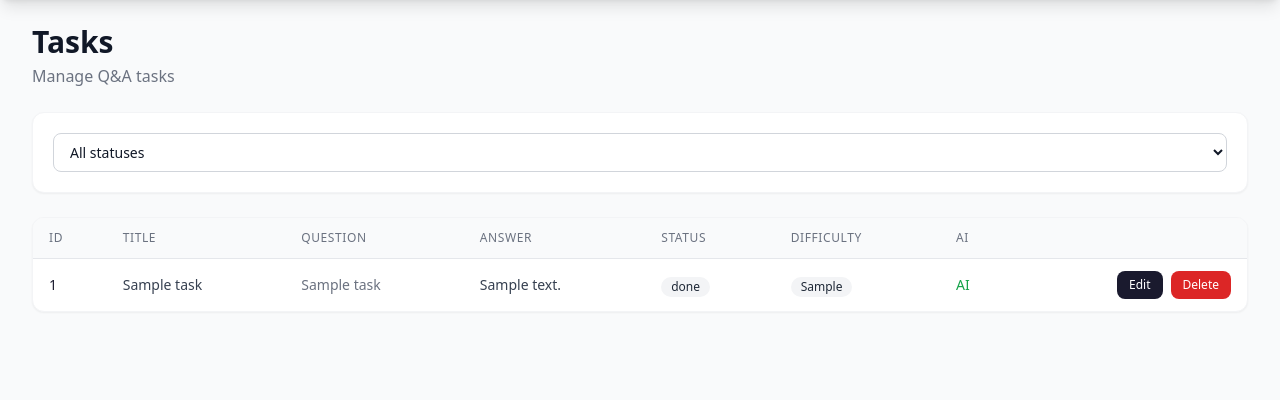
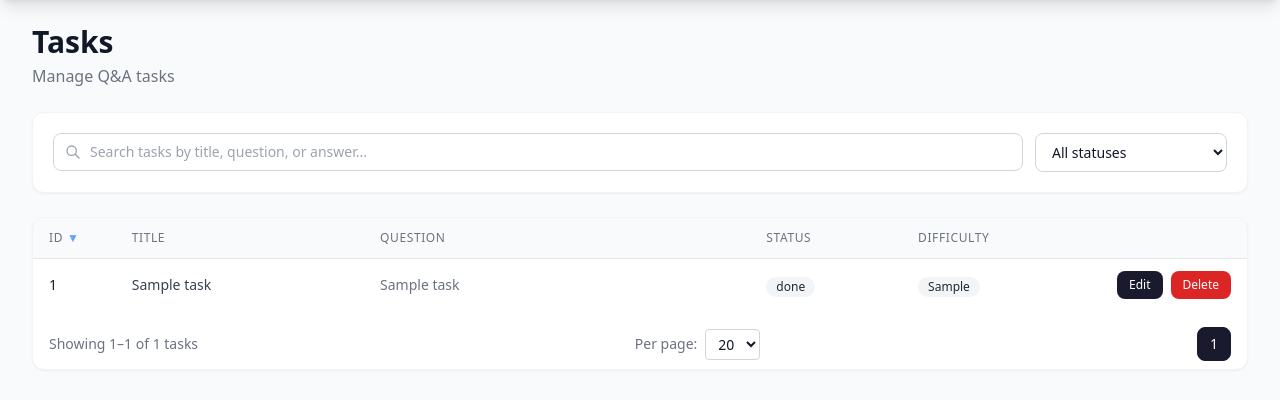
Before and after one commit to fworks-tech/arxiv-manager, a FastAPI app: page /tasks in a window 1280 px wide. Shown: the part 64-464 px from the top of the page. Run offline with FastAPI, Linux system fonts and the light colour scheme; tables that the repository leaves empty hold one stand-in row (values such as "Sample post"); some libraries are stand-ins or nearby versions.

Commit message:
feat(web): tasks table UX — search, sort, pagination, resizable columns (#18)
* feat(web): tasks table UX — search, sort, pagination, resizable columns

- Remove unused "AI" column from tasks table
- Add GET /tasks/table HTMX endpoint with search, sort, filter, pagination
- Add search input (debounced 300ms) across title, question, answer fields
- Add clickable column sort with directional arrows
- Add pagination controls (20/50 per page) with page range
- Add resizable columns via drag handles (widths saved to localStorage)
- Status filter converted from form-submit to HTMX swap

* fix(web): URL-encode search param in task table links

- Apply urlencode filter to q parameter in sort_link macro and all pagination links
- Prevents broken URLs when search queries contain spaces or special chars
- Extract _apply_task_filters helper to deduplicate filter logic

```diff
--- a/src/arxiv_manager/web/templates/tasks.html
+++ b/src/arxiv_manager/web/templates/tasks.html
@@ -7,9 +7,34 @@
 </div>
 
 <div class="bg-white dark:bg-gray-800 rounded-xl shadow-sm border border-gray-100 dark:border-gray-700 p-4 sm:p-5 mb-6">
-    <form method="get" action="/tasks" class="flex flex-col sm:flex-row gap-3">
+    <div class="flex flex-col sm:flex-row gap-3">
         <div class="flex-1">
-            <select name="status" onchange="this.form.submit()" class="w-full px-3 py-2 border border-gray-300 dark:border-gray-600 rounded-lg text-sm bg-white dark:bg-gray-700 text-gray-900 dark:text-gray-100 focus:ring-2 focus:ring-[#1a1a2e]/20 focus:border-[#1a1a2e]">
+            <div class="relative">
+                <span class="absolute inset-y-0 left-0 pl-3 flex items-center pointer-events-none">
+                    <svg class="h-4 w-4 text-gray-400" fill="none" stroke="currentColor" viewBox="0 0 24 24"><path stroke-linecap="round" stroke-linejoin="round" stroke-width="2" d="M21 21l-6-6m2-5a7 7 0 11-14 0 7 7 0 0114 0z"/></svg>
+                </span>
+                <input type="text"
+                       name="q"
+                       placeholder="Search tasks by title, question, or answer..."
+                       hx-get="/tasks/table"
+                       hx-trigger="keyup changed delay:300ms, search"
+                       hx-target="#tasks-table-container"
+                       hx-include="[name=status]"
+                       hx-indicator="#search-spinner"
+                       value="{{ q if q is defined else '' }}"
+                       class="w-full pl-9 pr-8 py-2 border border-gray-300 dark:border-gray-600 rounded-lg text-sm bg-white dark:bg-gray-700 text-gray-900 dark:text-gray-100 placeholder-gray-400 dark:placeholder-gray-500 focus:ring-2 focus:ring-[#1a1a2e]/20 focus:border-[#1a1a2e]">
+                <span id="search-spinner" class="htmx-indicator absolute inset-y-0 right-0 pr-3 flex items-center">
+                    <svg class="animate-spin h-4 w-4 text-gray-400" fill="none" viewBox="0 0 24 24"><circle class="opacity-25" cx="12" cy="12" r="10" stroke="currentColor" stroke-width="4"/><path class="opacity-75" fill="currentColor" d="M4 12a8 8 0 018-8V0C5.373 0 0 5.373 0 12h4z"/></svg>
+                </span>
+            </div>
+        </div>
+        <div class="sm:w-48">
+            <select name="status"
+                    hx-get="/tasks/table"
+                    hx-trigger="change"
+                    hx-target="#tasks-table-container"
+                    hx-include="[name=q]"
+                    class="w-full px-3 py-2 border border-gray-300 dark:border-gray-600 rounded-lg text-sm bg-white dark:bg-gray-700 text-gray-900 dark:text-gray-100 focus:ring-2 focus:ring-[#1a1a2e]/20 focus:border-[#1a1a2e]">
                 <option value="">All statuses</option>
                 <option value="draft" {% if status_filter == 'draft' %}selected{% endif %}>Draft</option>
                 <option value="validated" {% if status_filter == 'validated' %}selected{% endif %}>Validated</option>
@@ -18,75 +43,89 @@
                 <option value="rework" {% if status_filter == 'rework' %}selected{% endif %}>Rework</option>
             </select>
         </div>
-    </form>
+    </div>
 </div>
 
-{% if tasks %}
 <div class="bg-white dark:bg-gray-800 rounded-xl shadow-sm border border-gray-100 dark:border-gray-700 overflow-hidden">
-    <div class="overflow-x-auto">
-        <table class="min-w-full divide-y divide-gray-200 dark:divide-gray-700">
-            <thead class="bg-gray-50 dark:bg-gray-700/50">
-                <tr>
-                    <th class="px-4 py-3 text-left text-xs font-medium text-gray-500 dark:text-gray-400 uppercase tracking-wider">ID</th>
-                    <th class="px-4 py-3 text-left text-xs font-medium text-gray-500 dark:text-gray-400 uppercase tracking-wider">Title</th>
-                    <th class="px-4 py-3 text-left text-xs font-medium text-gray-500 dark:text-gray-400 uppercase tracking-wider hidden sm:table-cell">Question</th>
-                    <th class="px-4 py-3 text-left text-xs font-medium text-gray-500 dark:text-gray-400 uppercase tracking-wider hidden md:table-cell">Answer</th>
-                    <th class="px-4 py-3 text-left text-xs font-medium text-gray-500 dark:text-gray-400 uppercase tracking-wider">Status</th>
-                    <th class="px-4 py-3 text-left text-xs font-medium text-gray-500 dark:text-gray-400 uppercase tracking-wider hidden sm:table-cell">Difficulty</th>
-                    <th class="px-4 py-3 text-left text-xs font-medium text-gray-500 dark:text-gray-400 uppercase tracking-wider hidden lg:table-cell">AI</th>
-                    <th class="px-4 py-3 text-right text-xs font-medium text-gray-500 dark:text-gray-400 uppercase tracking-wider"></th>
-                </tr>
-            </thead>
-            <tbody class="divide-y divide-gray-100 dark:divide-gray-700">
-                {% for t in tasks %}
-                <tr class="hover:bg-gray-50 dark:hover:bg-gray-700/50 transition-colors">
-                    <td class="px-4 py-3 text-sm font-medium text-[#1a1a2e] dark:text-blue-400">{{ t.id }}</td>
-                    <td class="px-4 py-3 text-sm text-gray-700 dark:text-gray-300 max-w-[120px] sm:max-w-[200px] truncate">{{ t.title[:30] }}{% if t.title|length > 30 %}…{% endif %}</td>
-                    <td class="px-4 py-3 text-sm text-gray-500 dark:text-gray-400 max-w-[200px] truncate hidden sm:table-cell">{{ t.question[:40] }}{% if t.question|length > 40 %}…{% endif %}</td>
-                    <td class="px-4 py-3 text-sm text-gray-700 dark:text-gray-300 hidden md:table-cell">{{ t.answer }}</td>
-                    <td class="px-4 py-3">
-                        <span class="inline-flex items-center px-2.5 py-0.5 rounded-full text-xs font-medium
-                            {% if t.status == 'draft' %}bg-yellow-100 text-yellow-800 dark:bg-yellow-900 dark:text-yellow-200
-                            {% elif t.status == 'validated' %}bg-blue-100 text-blue-800 dark:bg-blue-900 dark:text-blue-200
-                            {% elif t.status == 'submitted' %}bg-purple-100 text-purple-800 dark:bg-purple-900 dark:text-purple-200
-                            {% elif t.status == 'approved' %}bg-green-100 text-green-800 dark:bg-green-900 dark:text-green-200
-                            {% elif t.status == 'rework' %}bg-red-100 text-red-800 dark:bg-red-900 dark:text-red-200
-                            {% else %}bg-gray-100 text-gray-800 dark:bg-gray-700 dark:text-gray-300{% endif %}">
-                            {{ t.status }}
-                        </span>
-                    </td>
-                    <td class="px-4 py-3 hidden sm:table-cell">
-                        {% if t.difficulty %}
-                        <span class="inline-flex items-center px-2.5 py-0.5 rounded-full text-xs font-medium
-                            {% if t.difficulty == 'easy' %}bg-green-100 text-green-800 dark:bg-green-900 dark:text-green-200
-                            {% elif t.difficulty == 'challenging' %}bg-yellow-100 text-yellow-800 dark:bg-yellow-900 dark:text-yellow-200
-                            {% elif t.difficulty == 'hardest' %}bg-red-100 text-red-800 dark:bg-red-900 dark:text-red-200
-                            {% else %}bg-gray-100 text-gray-800 dark:bg-gray-700 dark:text-gray-300{% endif %}">
-                            {{ t.difficulty }}
-                        </span>
-                        {% else %}
-                        <span class="text-gray-400 dark:text-gray-500 text-xs">—</span>
-                        {% endif %}
-                    </td>
-                    <td class="px-4 py-3 text-sm text-gray-500 dark:text-gray-400 hidden lg:table-cell">{% if t.ai_generated %}<span class="text-green-600 dark:text-green-400 font-medium">AI</span>{% else %}<span class="text-gray-400 dark:text-gray-500">Manual</span>{% endif %}</td>
-                    <td class="px-4 py-3 text-right flex items-center gap-2 justify-end">
-                        <a href="/task/{{ t.id }}" class="inline-flex items-center px-3 py-1.5 bg-[#1a1a2e] text-white rounded-lg text-xs font-medium hover:bg-[#16213e] transition-colors">Edit</a>
-                        <button type="button"
-                                hx-post="/api/task/{{ t.id }}/delete"
-                                hx-confirm="Delete task #{{ t.id }}? This cannot be undone."
-                                hx-target="body"
-                                class="inline-flex items-center px-3 py-1.5 bg-red-600 text-white rounded-lg text-xs font-medium hover:bg-red-700 transition-colors">Delete</button>
-                    </td>
-                </tr>
-                {% endfor %}
-            </tbody>
-        </table>
+    <div id="tasks-table-container">
+        {% include "tasks_table.html" %}
     </div>
 </div>
-{% else %}
-<div class="bg-white dark:bg-gray-800 rounded-xl shadow-sm border border-gray-100 dark:border-gray-700 p-8 text-center">
-    <p class="text-gray-400 dark:text-gray-500">No tasks yet.</p>
-    <a href="/images" class="inline-block mt-3 px-4 py-2 bg-[#1a1a2e] text-white rounded-lg text-sm font-medium hover:bg-[#16213e] transition-colors">Go to Image Library</a>
-</div>
-{% endif %}
+
+<script>
+(function() {
+    var STORAGE_KEY = 'tasks-col-widths';
+    var defaults = {col_id:60, col_title:180, col_question:280, col_status:110, col_difficulty:120, col_actions:130};
+
+    function loadWidths() {
+        try { return Object.assign({}, defaults, JSON.parse(localStorage.getItem(STORAGE_KEY))); }
+        catch(e) { return Object.assign({}, defaults); }
+    }
+    function saveWidths(w) { localStorage.setItem(STORAGE_KEY, JSON.stringify(w)); }
+
+    function applyWidths() {
+        var w = loadWidths();
+        var table = document.getElementById('tasks-datatable');
+        if (!table) return;
+        Object.keys(w).forEach(function(k) {
+            var th = table.querySelector('.' + k);
+            if (th) th.style.width = w[k] + 'px';
+        });
+    }
+
+    function initResize() {
+        var table = document.getElementById('tasks-datatable');
+        if (!table) return;
+        var ths = table.querySelectorAll('thead th');
+        ths.forEach(function(th) {
+            if (th.querySelector('a')) return;
+            var handle = document.createElement('div');
+            handle.className = 'col-resize-handle';
+            handle.style.cssText = 'position:absolute;top:0;right:-2px;width:5px;height:100%;cursor:col-resize;z-index:10;';
+            th.style.position = 'relative';
+            th.appendChild(handle);
+
+            var startX, startW;
+            handle.addEventListener('mousedown', function(e) {
+                e.preventDefault();
+                startX = e.clientX;
+                startW = th.offsetWidth;
+                document.body.style.cursor = 'col-resize';
+                document.body.style.userSelect = 'none';
+
+                function onMove(ev) {
+                    var newW = Math.max(50, startW + ev.clientX - startX);
+                    th.style.width = newW + 'px';
+                }
+                function onUp() {
+                    document.removeEventListener('mousemove', onMove);
+                    document.removeEventListener('mouseup', onUp);
+                    document.body.style.cursor = '';
+                    document.body.style.userSelect = '';
+                    var widths = {};
+                    ths.forEach(function(t) {
+                        var cls = Array.from(t.classList).find(function(c) { return c.startsWith('col-'); });
+                        if (cls) widths[cls] = t.offsetWidth;
+                    });
+                    saveWidths(widths);
+                }
+                document.addEventListener('mousemove', onMove);
+                document.addEventListener('mouseup', onUp);
+            });
+        });
+    }
+
+    document.addEventListener('DOMContentLoaded', function() {
+        applyWidths();
+        initResize();
+    });
+
+    document.body.addEventListener('htmx:afterSwap', function(e) {
+        if (e.detail.target.id === 'tasks-table-container') {
+            applyWidths();
+            initResize();
+        }
+    });
+})();
+</script>
 {% endblock %}
--- /dev/null
+++ b/src/arxiv_manager/web/templates/tasks_table.html
@@ -0,0 +1,136 @@
+{% macro sort_link(col, label) %}
+<a href="#"
+   hx-get="/tasks/table?sort={{ col }}&dir={% if sort == col and dir == 'asc' %}desc{% else %}asc{% endif %}&q={{ q | urlencode }}&status={{ status }}&page=1&per_page={{ per_page }}"
+   hx-target="#tasks-table-container"
+   hx-push-url="false"
+   class="select-none hover:text-blue-400 transition-colors">
+    {{ label }}{% if sort == col %}<span class="ml-1 text-blue-400">{% if dir == 'asc' %}&#9650;{% else %}&#9660;{% endif %}</span>{% endif %}
+</a>
+{% endmacro %}
+
+{% if tasks %}
+<div class="overflow-x-auto">
+    <table id="tasks-datatable" class="w-full table-fixed divide-y divide-gray-200 dark:divide-gray-700" style="table-layout: fixed;">
+        <thead class="bg-gray-50 dark:bg-gray-700/50">
+            <tr>
+                <th class="px-4 py-3 text-left text-xs font-medium text-gray-500 dark:text-gray-400 uppercase tracking-wider col-id" style="width:60px;">{{ sort_link('id', 'ID') }}</th>
+                <th class="px-4 py-3 text-left text-xs font-medium text-gray-500 dark:text-gray-400 uppercase tracking-wider col-title" style="width:180px;">{{ sort_link('title', 'Title') }}</th>
+                <th class="px-4 py-3 text-left text-xs font-medium text-gray-500 dark:text-gray-400 uppercase tracking-wider col-question hidden sm:table-cell" style="width:280px;">{{ sort_link('question', 'Question') }}</th>
+                <th class="px-4 py-3 text-left text-xs font-medium text-gray-500 dark:text-gray-400 uppercase tracking-wider col-status" style="width:110px;">{{ sort_link('status', 'Status') }}</th>
+                <th class="px-4 py-3 text-left text-xs font-medium text-gray-500 dark:text-gray-400 uppercase tracking-wider col-difficulty hidden sm:table-cell" style="width:120px;">{{ sort_link('difficulty', 'Difficulty') }}</th>
+                <th class="px-4 py-3 text-right text-xs font-medium text-gray-500 dark:text-gray-400 uppercase tracking-wider col-actions" style="width:130px;"></th>
+            </tr>
+        </thead>
+        <tbody class="divide-y divide-gray-100 dark:divide-gray-700">
+            {% for t in tasks %}
+            <tr class="hover:bg-gray-50 dark:hover:bg-gray-700/50 transition-colors">
+                <td class="px-4 py-3 text-sm font-medium text-[#1a1a2e] dark:text-blue-400 truncate">{{ t.id }}</td>
+                <td class="px-4 py-3 text-sm text-gray-700 dark:text-gray-300 truncate" title="{{ t.title }}">{{ t.title[:30] }}{% if t.title|length > 30 %}…{% endif %}</td>
+                <td class="px-4 py-3 text-sm text-gray-500 dark:text-gray-400 truncate hidden sm:table-cell" title="{{ t.question }}">{{ t.question[:40] }}{% if t.question|length > 40 %}…{% endif %}</td>
+                <td class="px-4 py-3">
+                    <span class="inline-flex items-center px-2.5 py-0.5 rounded-full text-xs font-medium
+                        {% if t.status == 'draft' %}bg-yellow-100 text-yellow-800 dark:bg-yellow-900 dark:text-yellow-200
+                        {% elif t.status == 'validated' %}bg-blue-100 text-blue-800 dark:bg-blue-900 dark:text-blue-200
+                        {% elif t.status == 'submitted' %}bg-purple-100 text-purple-800 dark:bg-purple-900 dark:text-purple-200
+                        {% elif t.status == 'approved' %}bg-green-100 text-green-800 dark:bg-green-900 dark:text-green-200
+                        {% elif t.status == 'rework' %}bg-red-100 text-red-800 dark:bg-red-900 dark:text-red-200
+                        {% else %}bg-gray-100 text-gray-800 dark:bg-gray-700 dark:text-gray-300{% endif %}">
+                        {{ t.status }}
+                    </span>
+                </td>
+                <td class="px-4 py-3 hidden sm:table-cell">
+                    {% if t.difficulty %}
+                    <span class="inline-flex items-center px-2.5 py-0.5 rounded-full text-xs font-medium
+                        {% if t.difficulty == 'easy' %}bg-green-100 text-green-800 dark:bg-green-900 dark:text-green-200
+                        {% elif t.difficulty == 'challenging' %}bg-yellow-100 text-yellow-800 dark:bg-yellow-900 dark:text-yellow-200
+                        {% elif t.difficulty == 'hardest' %}bg-red-100 text-red-800 dark:bg-red-900 dark:text-red-200
+                        {% else %}bg-gray-100 text-gray-800 dark:bg-gray-700 dark:text-gray-300{% endif %}">
+                        {{ t.difficulty }}
+                    </span>
+                    {% else %}
+                    <span class="text-gray-400 dark:text-gray-500 text-xs">—</span>
+                    {% endif %}
+                </td>
+                <td class="px-4 py-3 text-right flex items-center gap-2 justify-end">
+                    <a href="/task/{{ t.id }}" class="inline-flex items-center px-3 py-1.5 bg-[#1a1a2e] text-white rounded-lg text-xs font-medium hover:bg-[#16213e] transition-colors">Edit</a>
+                    <button type="button"
+                            hx-post="/api/task/{{ t.id }}/delete"
+                            hx-confirm="Delete task #{{ t.id }}? This cannot be undone."
+                            hx-target="body"
+                            class="inline-flex items-center px-3 py-1.5 bg-red-600 text-white rounded-lg text-xs font-medium hover:bg-red-700 transition-colors">Delete</button>
+                </td>
+            </tr>
+            {% endfor %}
+        </tbody>
+    </table>
+</div>
+
+<div class="flex flex-col sm:flex-row items-center justify-between gap-3 mt-4 px-4 pb-2">
+    <div class="text-sm text-gray-500 dark:text-gray-400">
+        Showing {{ ((page - 1) * per_page) + 1 }}–{% if page * per_page < total %}{{ page * per_page }}{% else %}{{ total }}{% endif %} of {{ total }} tasks
+    </div>
+    <div class="flex items-center gap-2">
+        <label class="text-sm text-gray-500 dark:text-gray-400">Per page:</label>
+        <select onchange="htmx.ajax('GET', '/tasks/table?sort={{ sort }}&dir={{ dir }}&q={{ q | urlencode }}&status={{ status }}&page=1&per_page=' + this.value, {target:'#tasks-table-container'})"
+                class="px-2 py-1 border border-gray-300 dark:border-gray-600 rounded text-sm bg-white dark:bg-gray-700 text-gray-900 dark:text-gray-100">
+            <option value="20" {% if per_page == 20 %}selected{% endif %}>20</option>
+            <option value="50" {% if per_page == 50 %}selected{% endif %}>50</option>
+        </select>
+    </div>
+    <nav class="flex items-center gap-1">
+        {% if page > 1 %}
+        <a href="#" hx-get="/tasks/table?sort={{ sort }}&dir={{ dir }}&q={{ q | urlencode }}&status={{ status }}&page={{ page - 1 }}&per_page={{ per_page }}" hx-target="#tasks-table-container" hx-push-url="false"
+           class="px-3 py-1.5 text-sm rounded-lg border border-gray-300 dark:border-gray-600 text-gray-700 dark:text-gray-300 hover:bg-gray-100 dark:hover:bg-gray-700 transition-colors">&laquo; Prev</a>
+        {% endif %}
+
+        {% set page_window = 2 %}
+        {% if total_pages <= 7 %}
+            {% set start = 1 %}
+            {% set page_range = range(1, total_pages + 1) %}
+            {% set last_page_shown = total_pages %}
+        {% else %}
+            {% set start = page - page_window if page - page_window > 1 else 1 %}
+            {% set end = page + page_window if page + page_window < total_pages else total_pages %}
+            {% set page_range = range(start, end + 1) %}
+            {% set last_page_shown = end %}
+        {% endif %}
+
+        {% if start > 1 %}
+        <a href="#" hx-get="/tasks/table?sort={{ sort }}&dir={{ dir }}&q={{ q | urlencode }}&status={{ status }}&page=1&per_page={{ per_page }}" hx-target="#tasks-table-container" hx-push-url="false"
+           class="px-3 py-1.5 text-sm rounded-lg border border-gray-300 dark:border-gray-600 text-gray-700 dark:text-gray-300 hover:bg-gray-100 dark:hover:bg-gray-700 transition-colors">1</a>
+        {% if start > 2 %}
+        <span class="px-1 text-gray-400">…</span>
+        {% endif %}
+        {% endif %}
+
+        {% for p in page_range %}
+        <a href="#" hx-get="/tasks/table?sort={{ sort }}&dir={{ dir }}&q={{ q | urlencode }}&status={{ status }}&page={{ p }}&per_page={{ per_page }}" hx-target="#tasks-table-container" hx-push-url="false"
+           class="px-3 py-1.5 text-sm rounded-lg border transition-colors
+           {% if p == page %}bg-[#1a1a2e] text-white border-[#1a1a2e]{% else %}border-gray-300 dark:border-gray-600 text-gray-700 dark:text-gray-300 hover:bg-gray-100 dark:hover:bg-gray-700{% endif %}">{{ p }}</a>
+        {% endfor %}
+
+        {% if last_page_shown < total_pages %}
+        {% if last_page_shown < total_pages - 1 %}
+        <span class="px-1 text-gray-400">…</span>
+        {% endif %}
+        <a href="#" hx-get="/tasks/table?sort={{ sort }}&dir={{ dir }}&q={{ q | urlencode }}&status={{ status }}&page={{ total_pages }}&per_page={{ per_page }}" hx-target="#tasks-table-container" hx-push-url="false"
+           class="px-3 py-1.5 text-sm rounded-lg border border-gray-300 dark:border-gray-600 text-gray-700 dark:text-gray-300 hover:bg-gray-100 dark:hover:bg-gray-700 transition-colors">{{ total_pages }}</a>
+        {% endif %}
+
+        {% if page < total_pages %}
+        <a href="#" hx-get="/tasks/table?sort={{ sort }}&dir={{ dir }}&q={{ q | urlencode }}&status={{ status }}&page={{ page + 1 }}&per_page={{ per_page }}" hx-target="#tasks-table-container" hx-push-url="false"
+           class="px-3 py-1.5 text-sm rounded-lg border border-gray-300 dark:border-gray-600 text-gray-700 dark:text-gray-300 hover:bg-gray-100 dark:hover:bg-gray-700 transition-colors">Next &raquo;</a>
+        {% endif %}
+    </nav>
+</div>
+
+{% else %}
+<div class="p-8 text-center">
+    {% if q or status %}
+    <p class="text-gray-400 dark:text-gray-500">No tasks match your filters.</p>
+    {% else %}
+    <p class="text-gray-400 dark:text-gray-500">No tasks yet.</p>
+    <a href="/images" class="inline-block mt-3 px-4 py-2 bg-[#1a1a2e] text-white rounded-lg text-sm font-medium hover:bg-[#16213e] transition-colors">Go to Image Library</a>
+    {% endif %}
+</div>
+{% endif %}
```
Also changed, not shown: src/arxiv_manager/web/routes/pages.py (+102 -5 lines).
